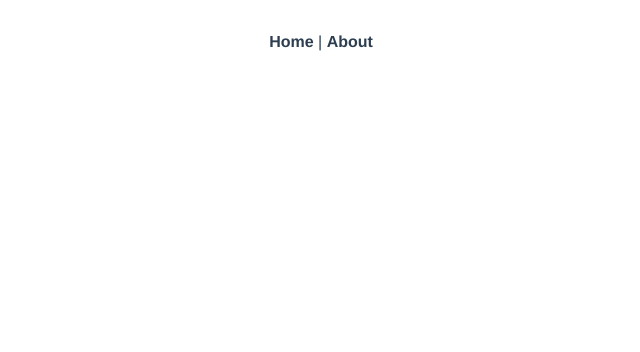
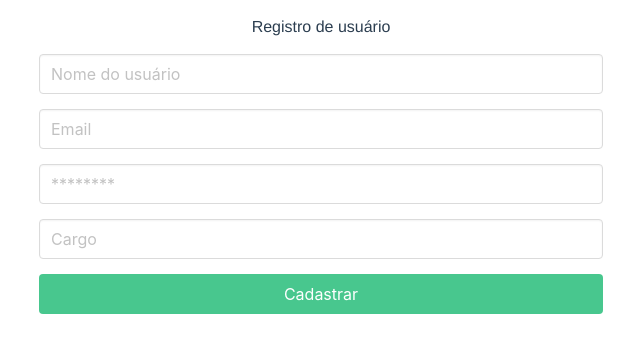
Before and after one commit to thaisBertoldi/project-users-vue, a Vue app: page /register in a window 1280 px wide. Shown: the top 352 px of the page, without its empty margins (319-959 px from the left). Built offline with nearby package versions, Linux system fonts and the light colour scheme.

Commit message:
feat: pagina de registro de usuario

```diff
--- a/src/App.vue
+++ b/src/App.vue
@@ -1,9 +1,5 @@
 <template>
   <div id="app">
-    <nav>
-      <router-link to="/">Home</router-link> |
-      <router-link to="/about">About</router-link>
-    </nav>
     <router-view/>
   </div>
 </template>
--- a/src/router/index.js
+++ b/src/router/index.js
@@ -1,6 +1,7 @@
 import Vue from 'vue'
 import VueRouter from 'vue-router'
 import HomeView from '../views/HomeView.vue'
+import RegisterView from '../views/RegisterView.vue'
 
 Vue.use(VueRouter)
 
@@ -9,6 +10,11 @@ const routes = [
     path: '/',
     name: 'home',
     component: HomeView
+  },
+  {
+    path: '/register',
+    name: 'register',
+    component: RegisterView
   },
   {
     path: '/about',
--- /dev/null
+++ b/src/views/RegisterView.vue
@@ -0,0 +1,37 @@
+<template>
+    <div class="container">
+        <h2>Registro de usuário</h2>
+        <div class="columns is-centered">
+            <div class="column is-half form-input">
+                <input type="text" placeholder="Nome do usuário" class="input">
+                <input type="email" placeholder="Email" class="input">
+                <input type="password" placeholder="********" class="input">
+                <input type="text" placeholder="Cargo" class="input">
+                <button class="button is-success">Cadastrar</button>
+            </div>
+        </div>
+    </div>
+</template>
+
+<script>
+export default {
+
+}
+</script>
+
+<style scoped>
+
+    .container {
+        margin-top: 15px;
+        display: flex;
+        flex-direction: column;
+        gap: 15px;
+    }
+
+    .form-input {
+        display: flex;
+        flex-direction: column;
+        gap: 15px;
+    }
+
+</style>
```
